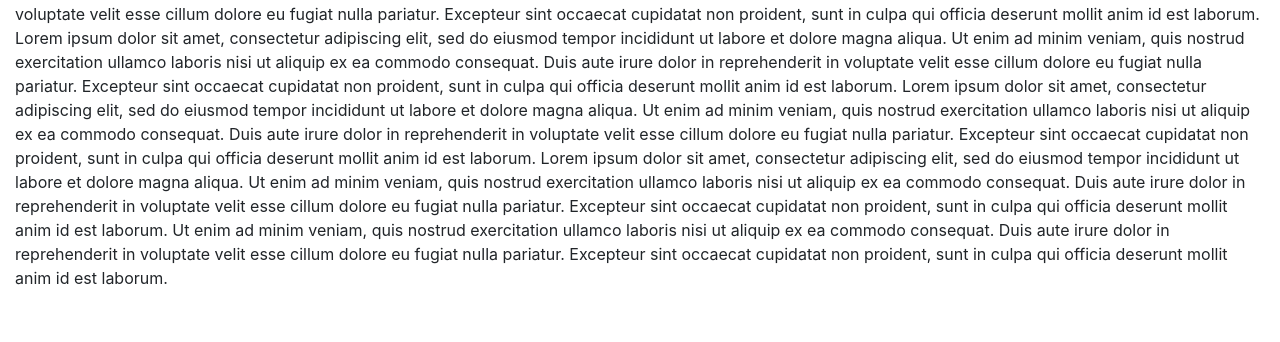
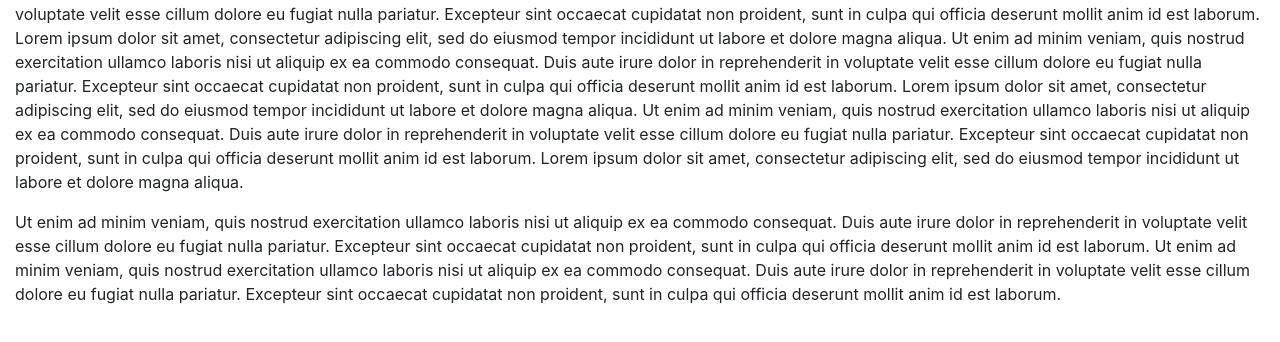
Before and after one commit to MarleeG/Bootstrap-PortfolioTT, a plain HTML site: page index.html in a window 1280 px wide. Shown: the part 188-530 px from the top of the page. Drawn offline with nearby package versions, Linux system fonts and the light colour scheme.

Commit message:
added some rows and columns to the index.html file for the about section of the page

```diff
--- a/index.html
+++ b/index.html
@@ -39,9 +39,9 @@
         <!-- About me section -->
         <div class="container-fluid page_about_container my-4">
             <div class="row">
-                <div class="col-lg-12">
+                <div class="col-lg-12 col-md-10 col-sm-8 col-xs-6 mx-auto">
                     <h4>About me</h4>
-                    <hr/>
+                    <hr class='mx-auto'/>
                     <img src="./images/cat.jpg" alt="placeholder_cat" class='float-left mx-4 my-2'/>
                     <p> Lorem ipsum dolor sit amet, consectetur adipiscing elit,
                         sed do eiusmod tempor incididunt ut
@@ -70,6 +70,8 @@
                         Lorem ipsum dolor sit amet, consectetur adipiscing elit,
                         sed do eiusmod tempor incididunt ut
                         labore et dolore magna aliqua.
+                    </p>
+                    <p>
                         Ut enim ad minim veniam,
                         quis nostrud exercitation ullamco laboris nisi ut aliquip
                         ex ea commodo consequat. Duis aute irure dolor in
```
